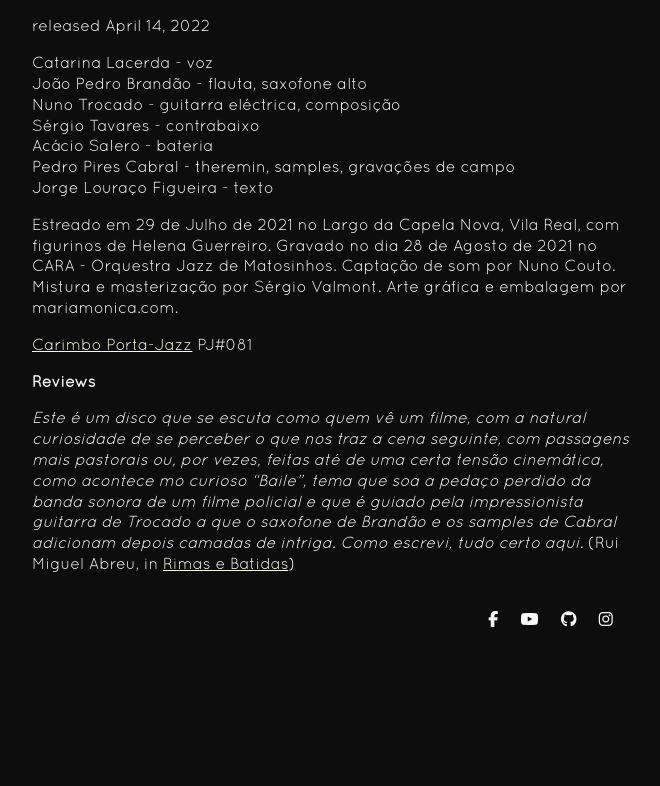
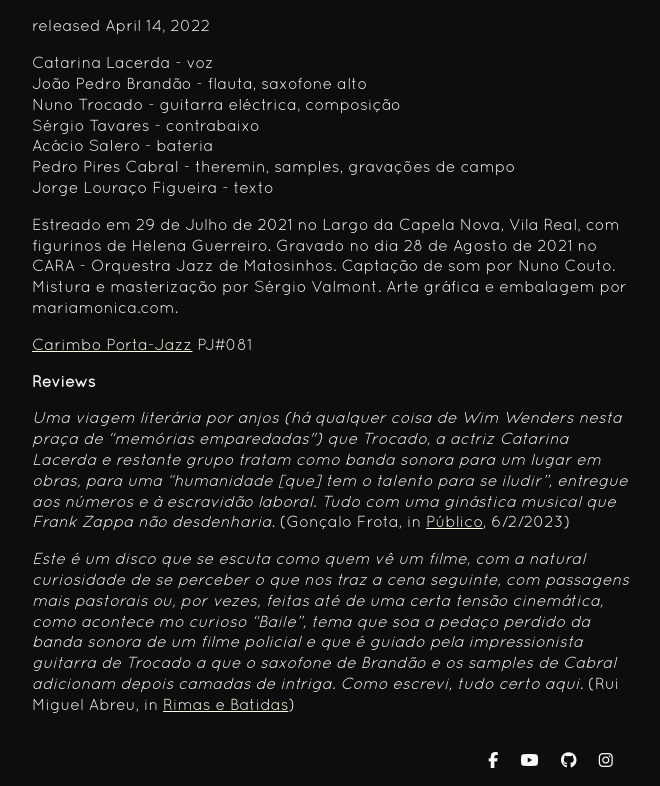
Before and after one commit to ntrocado/ntrocado.github.io, a Jekyll site: the page built from projects/umbral.html, in a window 1280 px wide, cut to the strip 589-1375 px from the top of the page. Shown: the whole strip, without its empty margins (308-968 px from the left). Built offline with Jekyll 4.4.1, drawn with Linux system fonts in a browser that asks for light colours; nearby versions of some CDN libraries; before the commit the page ends 1234 px from its top, so only the background shows below that.

```diff
--- a/projects/umbral.html
+++ b/projects/umbral.html
@@ -22,6 +22,8 @@ title: Nuno Trocado - Projects - Umbral
 <p><a href="http://portajazz.com/carimbo">Carimbo Porta-Jazz</a>
   PJ#081</p>
 
-  <h3>Reviews</h3>
+<h3>Reviews</h3>
+  <p><em>Uma viagem literária por anjos (há qualquer coisa de Wim Wenders nesta praça de “memórias emparedadas") que Trocado, a actriz Catarina Lacerda e restante grupo tratam como banda sonora para um lugar em obras, para uma “humanidade [que] tem o talento para se iludir”, entregue aos números e à escravidão laboral. Tudo com uma ginástica musical que Frank Zappa não desdenharia.</em> (Gonçalo Frota, in <a href="https://www.publico.pt/2023/02/06/culturaipsilon/noticia/palavra-jazz-elastica-festival-portajazz-2037832">Público</a>, 6/2/2023)</p>
+
   <p><em>Este é um disco que se escuta como quem vê um filme, com a natural curiosidade de se perceber o que nos traz a cena seguinte, com passagens mais pastorais ou, por vezes, feitas até de uma certa tensão cinemática, como acontece mo curioso “Baile”, tema que soa a pedaço perdido da banda sonora de um filme policial e que é guiado pela impressionista guitarra de Trocado a que o saxofone de Brandão e os samples de Cabral adicionam depois camadas de intriga. Como escrevi, tudo certo aqui.</em> (Rui Miguel Abreu, in <a href="https://www.rimasebatidas.pt/notas-azuis-104-especial-carimbo-porta-jazz-2022-parte-1/">Rimas e Batidas</a>)</p>
 </section>
```
